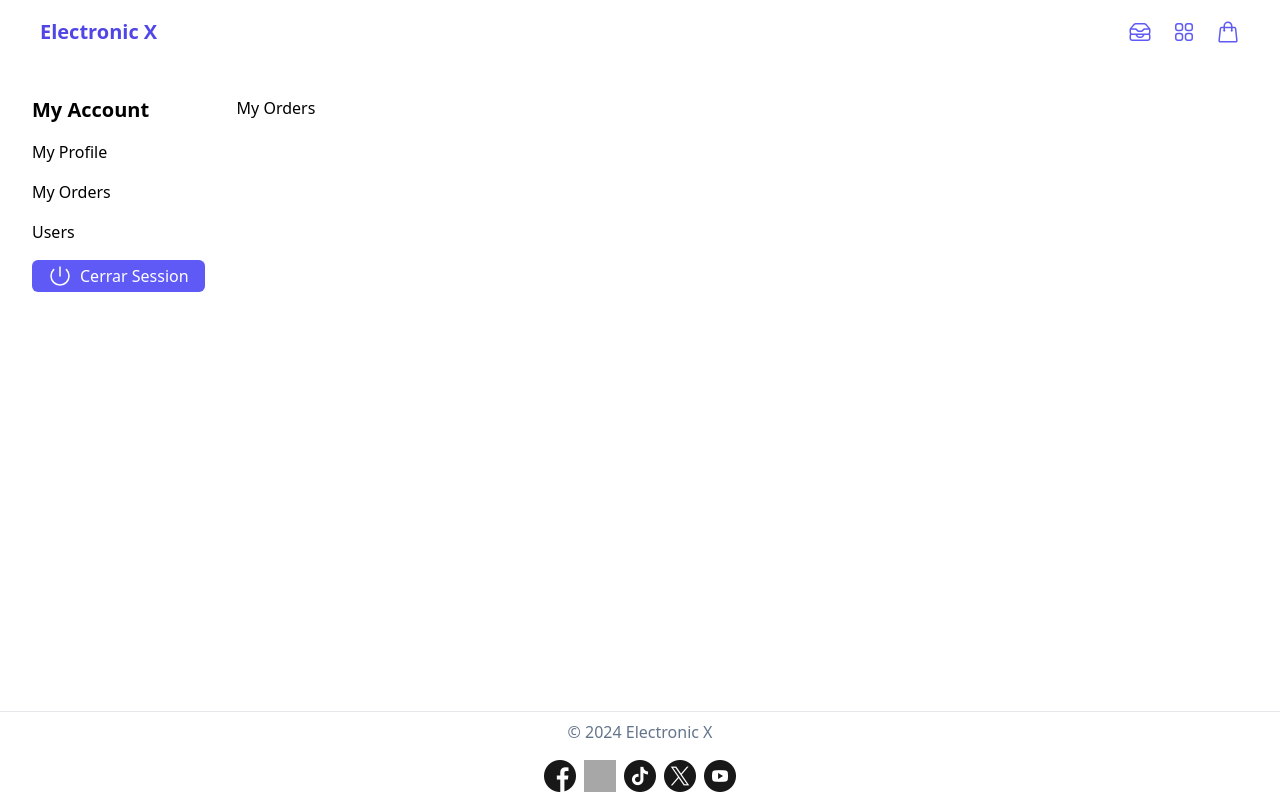
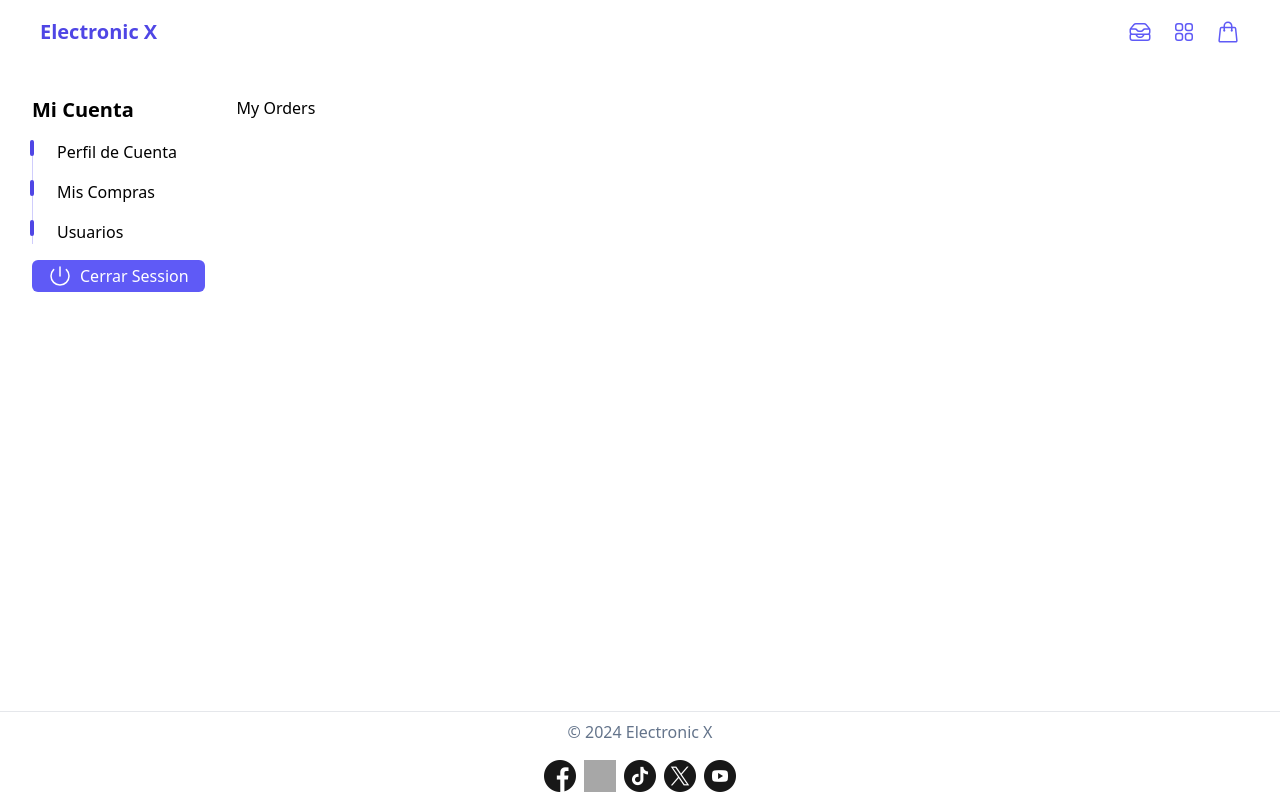
Before and after one commit to libaycon/react_ecommerce, a React (Vite) app: page /user in a window 1280 px wide. Built offline with nearby package versions, Linux system fonts and the light colour scheme; sample sign-in values are in the browser's storage; grey boxes are pictures that could not be loaded.

Commit message:
userpage

```diff
--- /dev/null
+++ b/src/app/lists.module.css
@@ -0,0 +1,11 @@
+.links {
+    &::before {
+        content: '';
+        position: absolute;
+        left: -27px;
+        width: 4px;
+        height: 1rem;
+        border-radius: 2px;
+        background-color: #4f46e5;
+    }
+}
--- a/src/app/user.tsx
+++ b/src/app/user.tsx
@@ -1,11 +1,14 @@
 import { useEffect, useState } from "react";
-import { useNavigate } from "react-router-dom";
-import { NavLink } from "react-router-dom";
+import { useNavigate, NavLink, useLocation } from "react-router-dom";
 import { PowerIcon } from "@heroicons/react/24/outline";
+import { dahsboardLinks } from "../assets/static-data";
+import styles from './lists.module.css';
 
 export default function UserPage() {
     const [token, setToken] = useState<string | null>(localStorage.getItem('token'));
     const navigate = useNavigate();
+    const location = useLocation();
+    console.log(location);
 
     useEffect(() => {
         if (!token) {
@@ -16,23 +19,18 @@ export default function UserPage() {
     return (
         <div className="grid grid-cols-[auto,1fr] gap-8">
             <div className="flex flex-col gap-4">
-                <h1 className="text-xl font-semibold">My Account</h1>
+                <h1 className="text-xl font-semibold">Mi Cuenta</h1>
                 <div className="flex flex-col gap-4">
-                    <ul>
-                        <li>
-                            <NavLink to="/user">My Profile</NavLink>
+                    <div className="flex flex-col gap-4 px-6 border-l border-accent/30">
+                        {dahsboardLinks.map((link, index) => (
+                            <ul key={`${link.name}-${index}`} className="relative">
+                                <li className={`${styles.links}`}>
+                                    <NavLink to={link.to}>{link.name}</NavLink>
                                 </li>
                             </ul>
-                    <ul>
-                        <li>
-                            <NavLink to="">My Orders</NavLink>
-                        </li>
-                    </ul>
-                    <ul>
-                        <li>
-                            <NavLink to="">Users</NavLink>
-                        </li>
-                    </ul>
+                        ))}
+                    </div>
+
                     <ul>
                         <li>
                             <button className="flex items-center text-white bg-accent px-4 py-1 gap-2 hover:bg-primary rounded-md ring-accent outline-2 outline-accent transition-all ease-in-out"
--- a/src/assets/static-data.ts
+++ b/src/assets/static-data.ts
@@ -7,3 +7,9 @@ export const socialIcons:SocialLink[] = [
     {name: "X", icon: "/xcom.png", to:"/"},
     {name: "Youtube", icon: "/youtube.png", to:"/"}
 ]
+
+export const dahsboardLinks:{name:string, to: string}[] = [
+    {name: "Perfil de Cuenta", to: "/user"},
+    {name: "Mis Compras", to: "/user/purchases"},
+    {name: "Usuarios", to: "/user/users"},
+]
```
Lines whose indentation alone changed are shown as unchanged.
